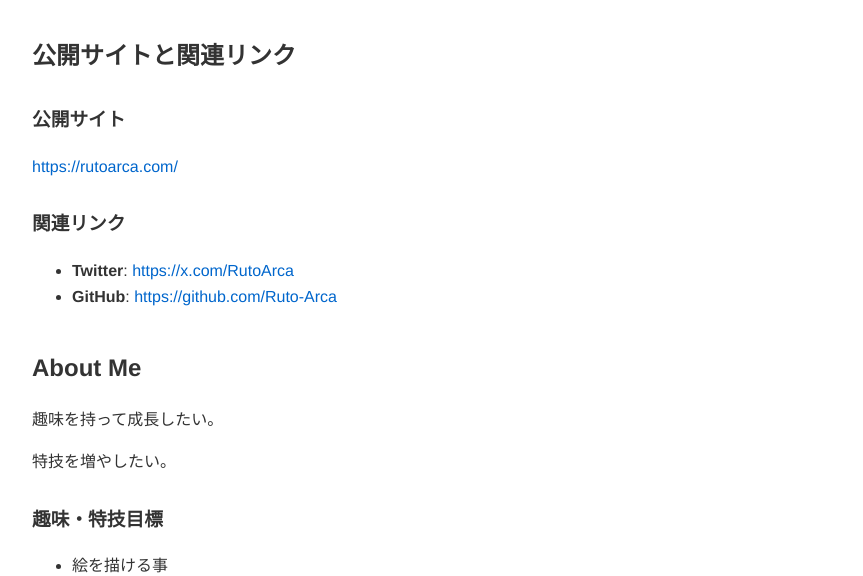
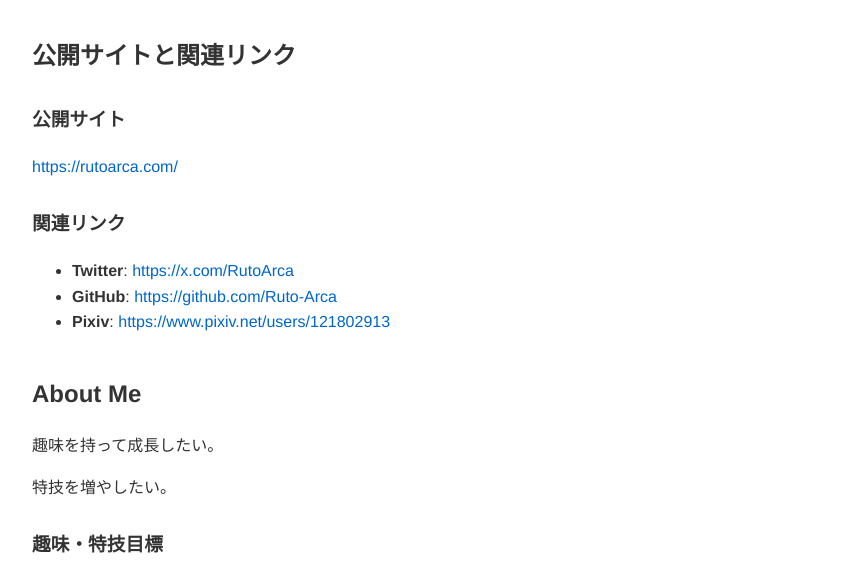
Before and after one commit to Ruto-Arca/Ruto-Arca, a plain HTML site: page index.html in a window 1280 px wide. Shown: the part 175-751 px from the top of the page, without its empty margins (208-1071 px from the left). Drawn offline with Linux system fonts and the light colour scheme.

Commit message:
Add Pixiv link to the contact section

```diff
--- a/index.html
+++ b/index.html
@@ -65,6 +65,9 @@
                     <li>
                         <strong>GitHub</strong>: <a href="https://github.com/Ruto-Arca" target="_blank">https://github.com/Ruto-Arca</a>
                     </li>
+                    <li>
+                        <strong>Pixiv</strong>: <a href="https://www.pixiv.net/users/121802913" target="_blank">https://www.pixiv.net/users/121802913</a>
+                    </li>
                 </ul>
             </section>
         </section>
```
